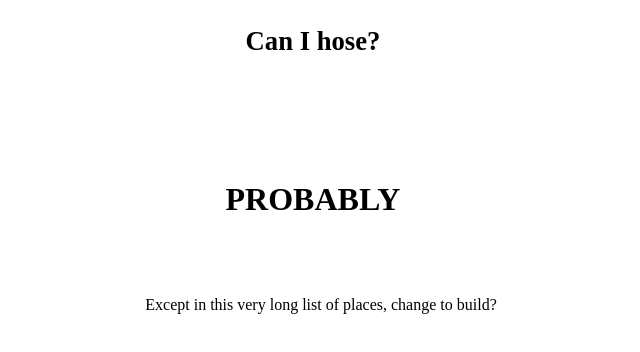
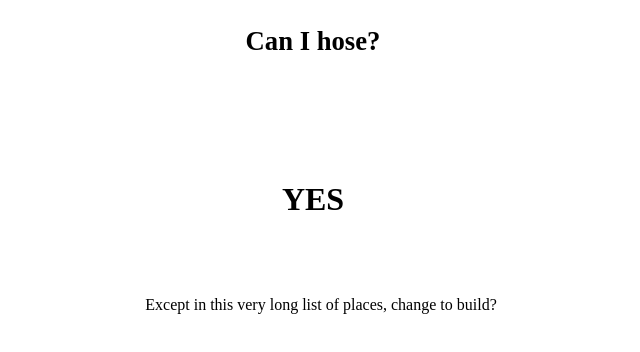
Before and after one commit to MattThelwell/canihose, a plain HTML site: page index.html in a window 1280 px wide. Shown: the whole page, without its empty margins (327-967 px from the left). Drawn offline with Linux system fonts and the light colour scheme.

Commit message:
Update index.html

```diff
--- a/index.html
+++ b/index.html
@@ -47,7 +47,7 @@
 
 
   <div class="container">
-    <h1>PROBABLY</h1>
+    <h1>YES</h1>
   </div>
 
   <div class="container-sub">
```
